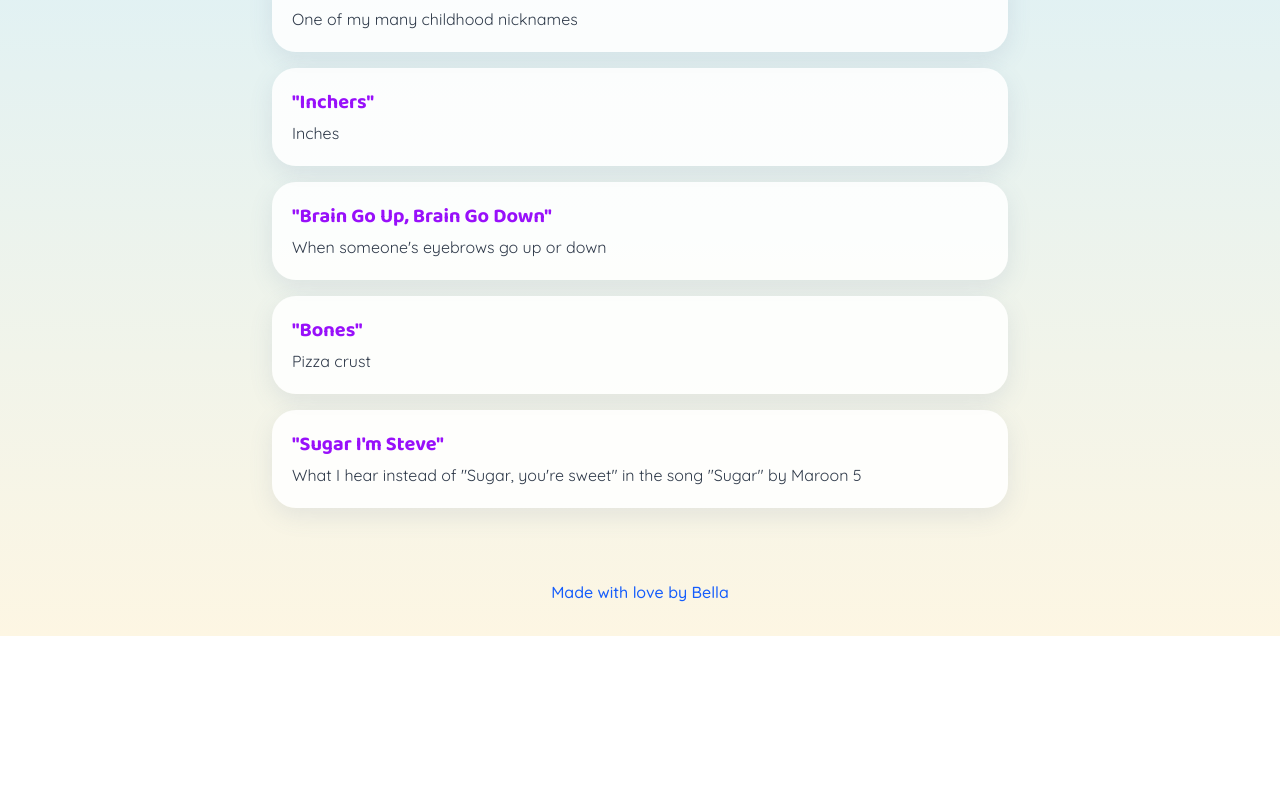
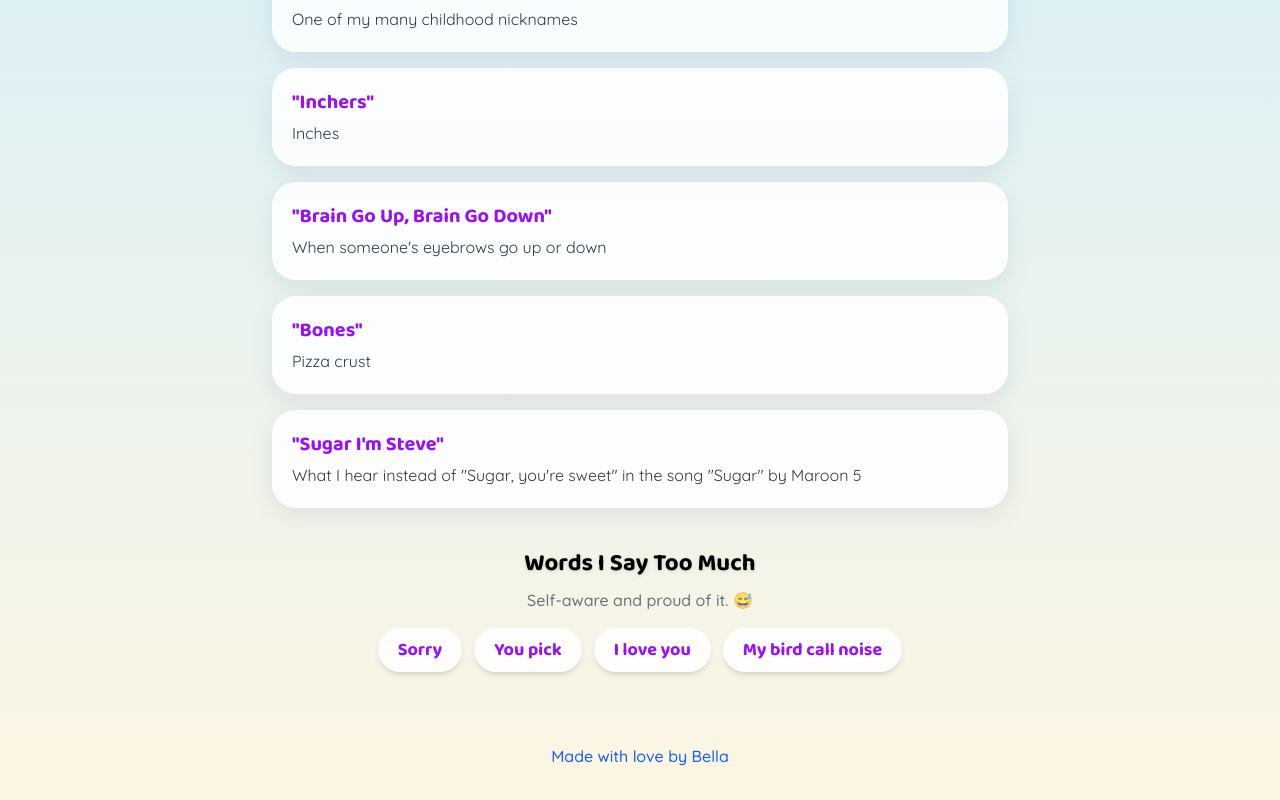
Before and after one commit to gregorylebed-code/bella-website, a Next.js app: page /bella-translator in a window 1280 px wide. Shown: the part 1236-2036 px from the top of the page. Before the commit the page ends 1872 px from the top, so only its background shows below. Built offline with nearby package versions, Linux system fonts and the light colour scheme.

Commit message:
Add Words I Say Too Much to Bella Translator page

```diff
--- a/src/app/bella-translator/page.tsx
+++ b/src/app/bella-translator/page.tsx
@@ -1,7 +1,7 @@
 import Clouds from "../Clouds";
 import NavBar from "../NavBar";
 import EmptyState from "../EmptyState";
-import { bellaTranslator } from "../content";
+import { bellaTranslator, wordsSayTooMuch } from "../content";
 
 export default function BellaTranslatorPage() {
   return (
@@ -33,6 +33,27 @@ export default function BellaTranslatorPage() {
             ))}
           </div>
         )}
+
+        {wordsSayTooMuch.length > 0 && (
+          <div className="mt-10">
+            <h3 className="heading-font text-2xl font-bold text-black drop-shadow mb-2 text-center">
+              Words I Say Too Much
+            </h3>
+            <p className="text-center text-foreground/70 font-medium mb-4">
+              Self-aware and proud of it. 😅
+            </p>
+            <div className="flex flex-wrap justify-center gap-3">
+              {wordsSayTooMuch.map((word) => (
+                <span
+                  key={word}
+                  className="heading-font text-lg font-bold px-5 py-2 rounded-full bg-white/90 shadow-md text-purple-600"
+                >
+                  {word}
+                </span>
+              ))}
+            </div>
+          </div>
+        )}
       </section>
 
       <footer className="relative z-10 text-center py-8 text-blue-600 font-medium">
--- a/src/app/content.ts
+++ b/src/app/content.ts
@@ -539,6 +539,17 @@ export const bellaTranslator: { word: string; meaning: string }[] = [
 ];
 
 // -----------------------------
+// WORDS I SAY TOO MUCH
+// Catchphrases and things Bella says constantly, self-aware and funny.
+// -----------------------------
+export const wordsSayTooMuch: string[] = [
+  "Sorry",
+  "You pick",
+  "I love you",
+  "My bird call noise",
+];
+
+// -----------------------------
 // PICTURES
 // Put image files in: public/photos/
 // Then reference them here as "/photos/filename.jpg"
```
